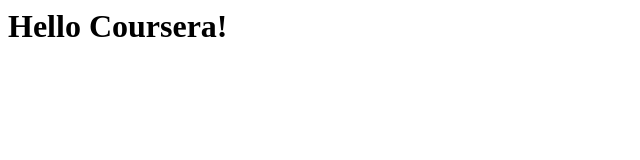
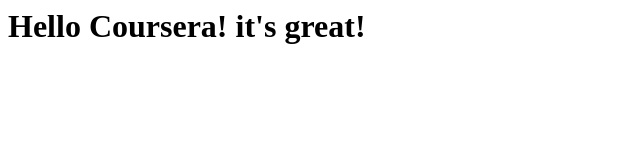
Before and after one commit to albert6481/coursera-test, a plain HTML site: page site/index.html in a window 1280 px wide. Shown: the whole page, without its empty margins (0-640 px from the left). Drawn offline with Linux system fonts and the light colour scheme.

Commit message:
Small addition to out page content

```diff
--- a/site/index.html
+++ b/site/index.html
@@ -3,6 +3,6 @@
     <title>Hello Coursera</title>
 </head>
 <body>
-<h1>Hello Coursera!</h1>
+<h1>Hello Coursera! it's great!</h1>
 </body>
 </html>
```
